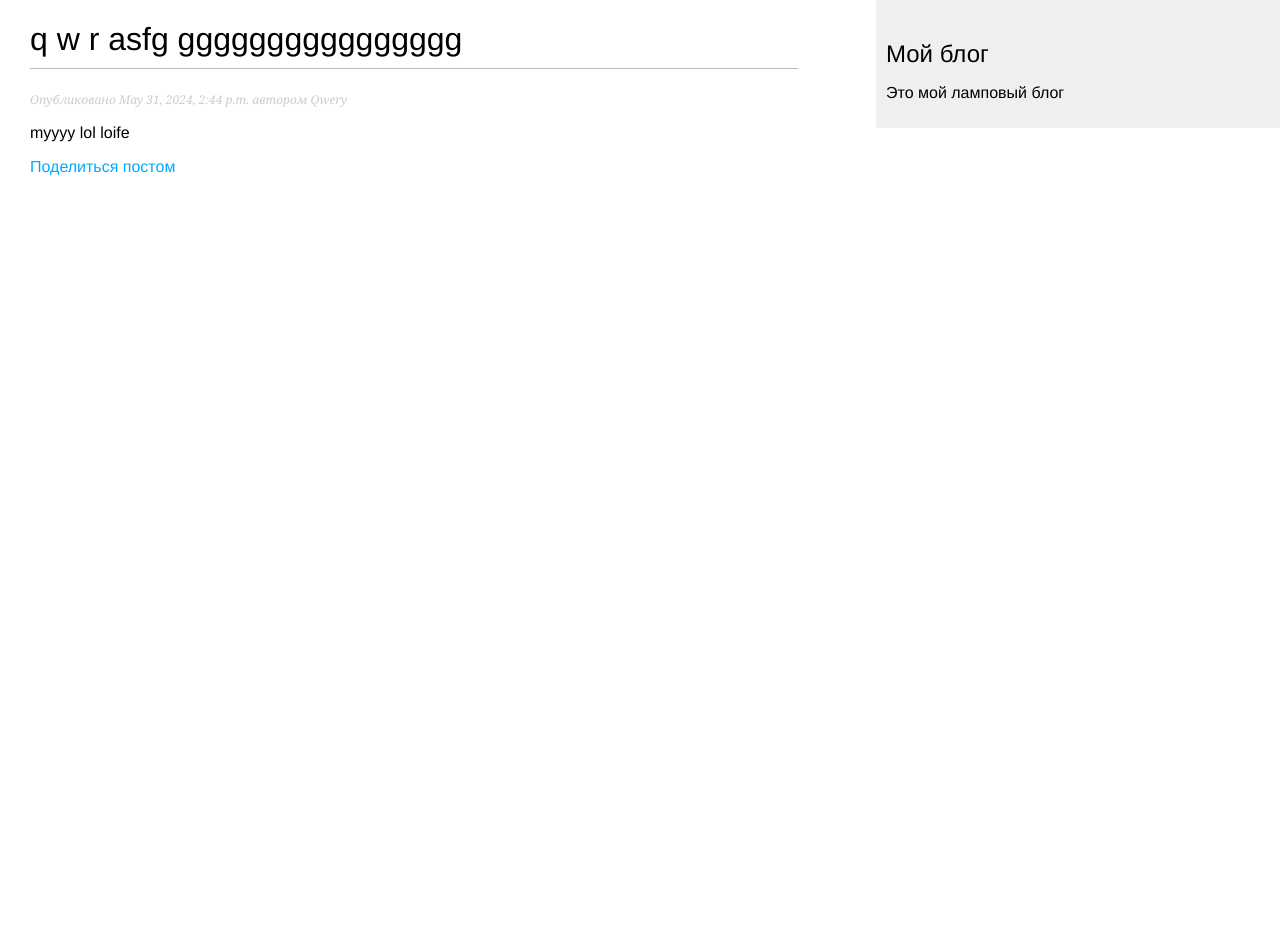
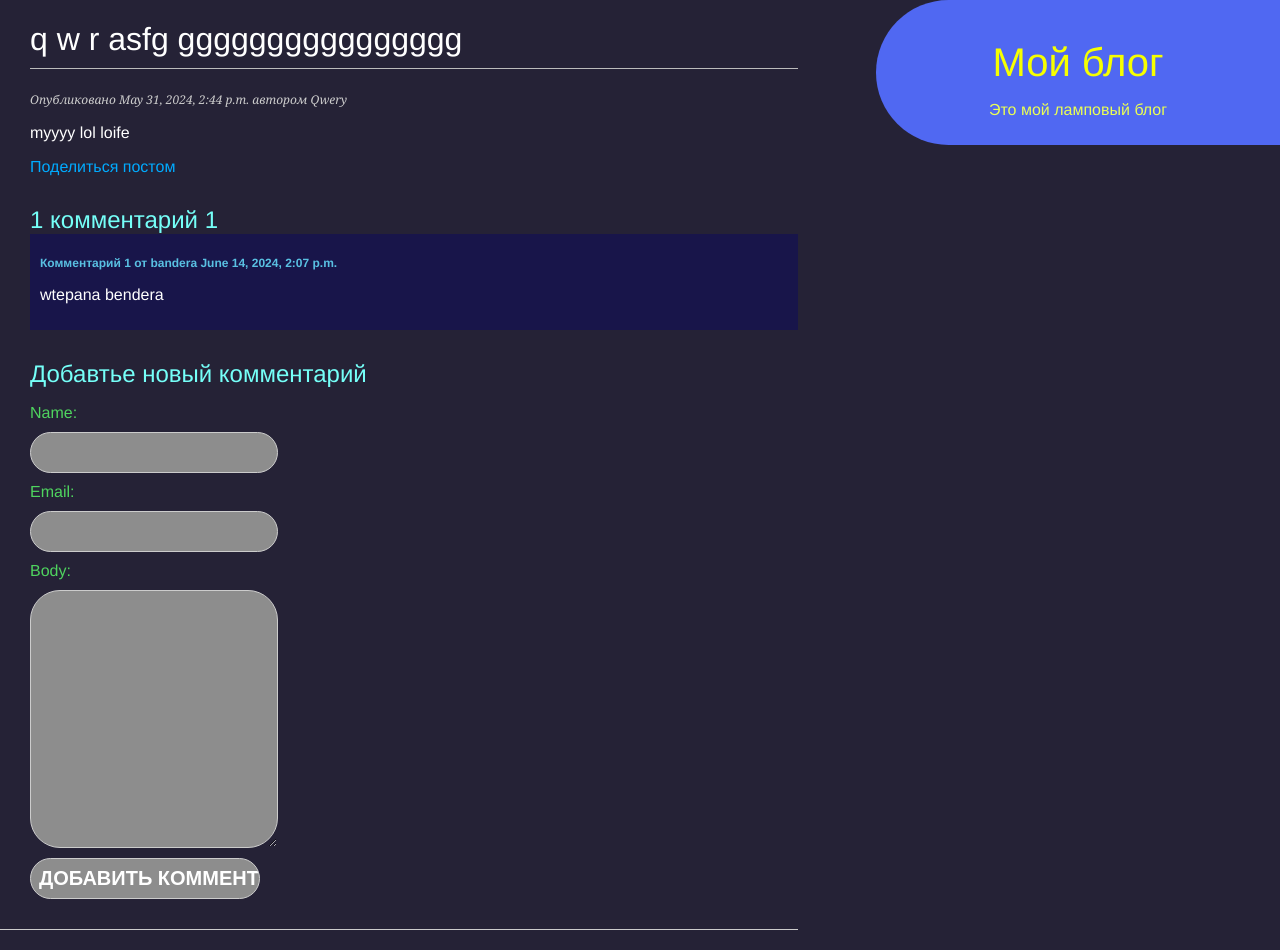
Before and after one commit to Tod144/Blog, a Django app: page /blog/5/ in a window 1280 px wide. Before the commit the page ends 176 px from the top, so only its background shows below. Run offline with Django 5.2, Linux system fonts and the light colour scheme; data comes from the database, SQL or seed files in the repository; both versions use the stored data as it was after the commit.

Commit message:
Adding comments in blog

```diff
--- a/mysite/blog/forms.py
+++ b/mysite/blog/forms.py
@@ -1,3 +1,4 @@
+from .models import Comment
 from django import forms
 
 class EmailPostForm(forms.Form):
@@ -5,3 +6,10 @@ class EmailPostForm(forms.Form):
     email = forms.EmailField()
     to = forms.EmailField()
     comments = forms.CharField(required= False, widget= forms.Textarea)
+
+
+
+class CommentForm(forms.ModelForm):
+    class Meta:
+        model = Comment
+        fields = ["name", "email", "body"]
--- a/mysite/blog/models.py
+++ b/mysite/blog/models.py
@@ -2,6 +2,7 @@ from django.db import models
 from django.urls import reverse
 from django.utils import timezone
 from django.contrib.auth.models import User
+
 
 class PublishedManager(models.Manager):
     def get_queryset(self):
@@ -27,7 +28,7 @@ class Post(models.Model):
     objects = models.Manager()
     published = PublishedManager()
 
-    def ___str__(self):
+    def __str__(self):
         return self.title
 
     class Meta:
@@ -35,3 +36,19 @@ class Post(models.Model):
         indexes = [
             models.Index(fields=['-publish'])
         ]
+
+
+
+class Comment(models.Model):
+    post = models.ForeignKey(Post, on_delete=models.CASCADE, related_name= "comments" )
+    name = models.CharField(max_length= 80)
+    email = models.EmailField()
+    body = models.TextField()
+    created = models.DateTimeField(auto_now_add=True)
+    updated = models.DateTimeField(auto_now=True)
+    active = models.BooleanField(default=False)
+    class Meta:
+        ordering = ['created']
+        indexes = [models.Index(fields=['created']),]
+    def __str__(self):
+        return f"Прокоментировал пользователь {self.name} на пост {self.post}"
--- a/mysite/blog/static/css/blog.css
+++ b/mysite/blog/static/css/blog.css
@@ -1,7 +1,9 @@
 body {
+
     margin:0;
     padding:0;
     font-family:helvetica, sans-serif;
+    background-color: #252236;
 }
 
 a {
@@ -17,21 +19,36 @@ h1 {
 
 h2 {
     font-weight:normal;
+    color: #75fff8;
+
+    margin:30px 0 0;
+}
+h3 {
+    font-weight:normal;
+    color: #f6ff00;
+    font-size: 40px; /* Размер текста внутри полей формы */
     margin:30px 0 0;
 }
 
 #content {
     float:left;
+    overflow-wrap: break-word;
     width:60%;
     padding:0 0 0 30px;
+    color: #ffffff;
+    padding-bottom: 20px; /* Отступ снизу для каждого поста */
+    margin-bottom: 20px; /* Отступ между постами */
+    border-bottom: 1px solid #ccc; /* Линия разделения постов */
 }
 
 #sidebar {
     float:right;
+    color: #ebff53;
     width:30%;
     padding:10px;
-    background:#efefef;
-    height:100%;
+    background:#5068f2;
+    border-radius: 100px 0 0 100px; /* Закругленные углы только слева */
+    text-align: center; /* Выравнивает текст по центру */
 }
 
 p.date {
@@ -81,12 +98,35 @@ input[type=submit] {
 /* comments */
 .comment {
     padding:10px;
+    background-color: #dc71dc;
+    color: #ffffff;
 }
 .comment:nth-child(even) {
-    background:#efefef;
+    background:#18154a;
 }
 .comment .info {
     font-weight:bold;
     font-size:12px;
-    color:#666;
+    color:#59c0e2;
 }
+
+.comment_form {
+    background-color: #d21414; /* Цвет фона формы */
+    color: #f30505; /* Цвет текста в форме */
+}
+
+.comment_form label {
+    display: block;
+    margin-bottom: 10px;
+    color: #4fd45f; /* Цвет текста меток */
+}
+
+.comment_form input, .comment_form textarea {
+    width: 30%;
+    padding: 8px; /* Внутренние отступы внутри полей формы */
+    border: 1px solid #ccc;
+    border-radius: 30px;
+    background-color: #8d8d8d; /* Цвет фона полей */
+    color: #ffffff; /* Цвет текста в полях */
+    font-size: 20px; /* Размер текста внутри полей формы */
+}
--- a/mysite/blog/templates/blog/base.html
+++ b/mysite/blog/templates/blog/base.html
@@ -5,7 +5,7 @@
         <title>
             {% block title %}{% endblock %}
         </title>
-        <link href="{% static "css/blog.css" %}" rel ="stylesheet">
+        <link href="{% static "css/blog.css" %}?version=1" rel ="stylesheet">
     </head>
 <body>
     <div id="content">
@@ -13,7 +13,7 @@
         {% endblock %}
     </div>
     <div id = "sidebar">
-        <h2>Мой блог</h2>
+        <h3>Мой блог</h3>
         <p>Это мой ламповый блог</p>
     </div>
 </body>
--- a/mysite/blog/templates/blog/post/detail.html
+++ b/mysite/blog/templates/blog/post/detail.html
@@ -7,6 +7,21 @@
 </p>
 {{post.body|linebreaks}}
 <p>
-    <a href = {% url "blog:post_share" post.id %}>Поделиться постом</a>
+    <a href="{% url "blog:post_share" post.id %}"> Поделиться постом</a>
 </p>
+{% with comments.count as total_comments %}
+<h2>{{total_comments}} комментарий {{total_comments}}</h2>
+{% endwith%}
+{% for comment in comments %}
+<div class="comment">
+    <p class = "info">
+        Комментарий {{forloop.counter}} от {{comment.name}}
+        {{comment.created}}
+    </p>
+    {{comment.body|linebreaks}}
+</div>
+{% empty %}
+<p> Комментариев нет </p>
+{%endfor %}
+{% include "blog/post/includes/comment_form.html" %}
 {% endblock %}
--- /dev/null
+++ b/mysite/blog/templates/blog/post/includes/comment_form.html
@@ -0,0 +1,12 @@
+<h2>Добавтье новый комментарий</h2>
+<form class="comment_form" action = "{%url "blog:post_comment" post.id %}" method = "post">
+    {{form.as_p}}
+    {% csrf_token %}
+    <p><input type = "submit" value = "Добавить комментарий"></p>
+
+
+
+
+
+
+</form>
--- a/mysite/blog/urls.py
+++ b/mysite/blog/urls.py
@@ -9,5 +9,6 @@ urlpatterns = [
     path('', views.PostListView.as_view(), name = 'post_list'),
     path('<int:id>/',views.post_detail, name='post_detail'),
     path('<int:post_id>/share/', views.post_share, name = 'post_share'),
+    path('<int:post_id>/comment/', views.post_comment, name = 'post_comment'),
 
 ]
--- a/mysite/blog/views.py
+++ b/mysite/blog/views.py
@@ -1,11 +1,18 @@
 from django.http import Http404
 from django.shortcuts import get_object_or_404, render
-from .models import Post
+from .models import Post, Comment
 from django.core.paginator import Paginator
 from django.views.generic import ListView
-from .forms import EmailPostForm
+from .forms import EmailPostForm, CommentForm
 from django.core.mail import send_mail
+from django.views.decorators.http import require_POST
+from django.views.decorators.cache import never_cache
 
+
+
+
+
+@never_cache
 def post_share(request, post_id):
     post = get_object_or_404(Post, id = post_id, status = Post.Status.PUBLISHED)
     sent=False
@@ -26,6 +33,27 @@ def post_share(request, post_id):
     return render(request, 'blog/post/share.html',{'post':post, 'form':form, 'sent':sent})
 
 
+@never_cache
+@require_POST
+def post_comment(request, post_id):
+    post = get_object_or_404(Post, id = post_id, status = Post.Status.PUBLISHED)
+       # Получение поста по id и статусу PUBLISHED или возврат ошибки 404, если пост не найден
+    comment = None
+    form = CommentForm(data = request.POST)# Создание формы с данными из запроса POST
+    if form.is_valid():
+
+        comment = form.save(commit= False)# Создание объекта Comment без сохранения его в базе данных
+        comment.post = post # Установка связи между комментарием и постом
+        comment.active = True
+        comment.save()# Сохранение комментария в базе данных
+
+    # Рендеринг шаблона с контекстом, содержащим пост, форму и комментарий
+    return render(request, "blog/post/comment.html", {'post':post, 'form':form, 'comment':comment})
+
+
+
+
+
 
 
 class PostListView(ListView):
@@ -36,6 +64,9 @@ class PostListView(ListView):
 
 
 
+
+
+@never_cache
 def post_list(request):
     post_list = Post.published.all()
     paginator = Paginator(post_list,3)
@@ -48,11 +79,17 @@ def post_list(request):
                   'blog/post/list.html',
                   {'posts': posts})
 
+@never_cache
 def post_detail(request, id):
     try:
-        post = Post.published.get(id = id)
+        post = Post.published.get(id = id) # Получаем пост с указанным id и статусом PUBLISHED.
+        comments = post.comments.filter(active=True) # Фильтруем комментарии к посту, чтобы отображались только активные.
+        form=CommentForm()
     except Post.DoesNotExist:
         raise Http404("No Post found")
+
     return render (request,
                    'blog/post/detail.html',
-                  {'post': post})
+                  {'post': post,
+                   'comments':comments,
+                   'form':form})
```
Also changed, not shown: mysite/blog/admin.py (+7 -1 lines), mysite/blog/templates/blog/post/comment.html (added, +11 -0 lines), mysite/blog/migrations/0002_comment.py (added), mysite/blog/migrations/0003_comment_body_comment_email.py (added), mysite/db.sqlite3.
